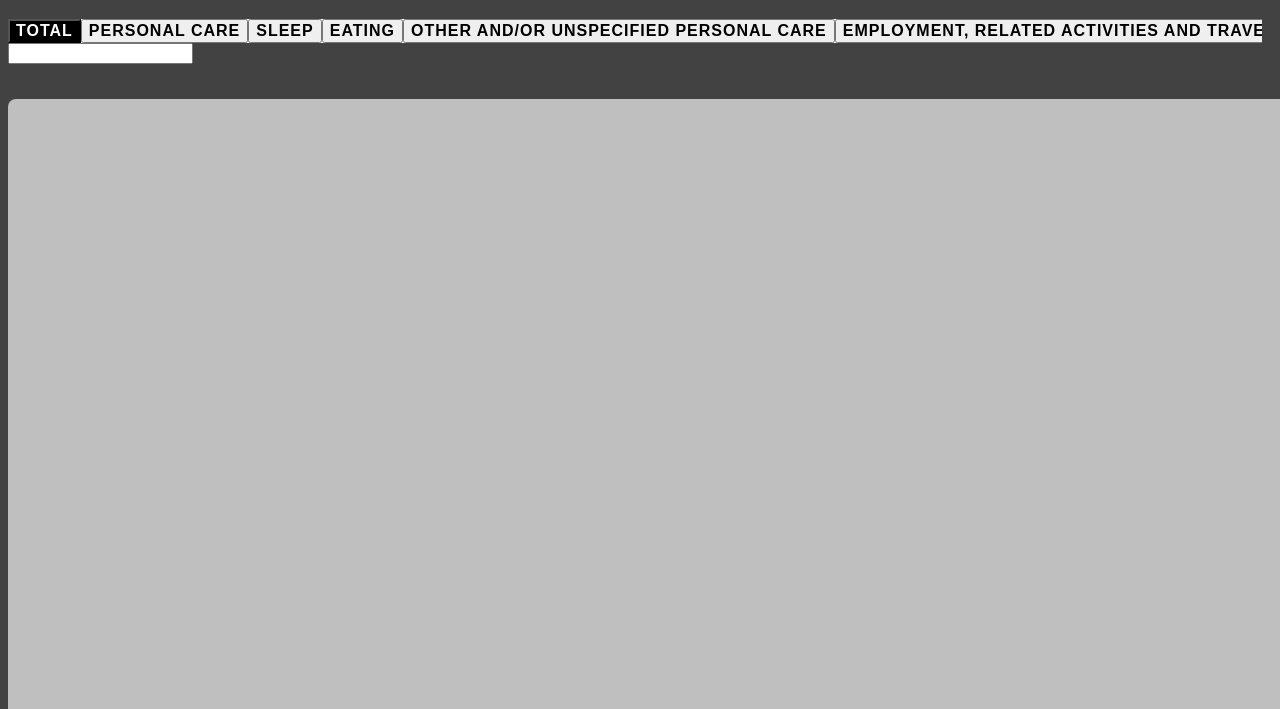
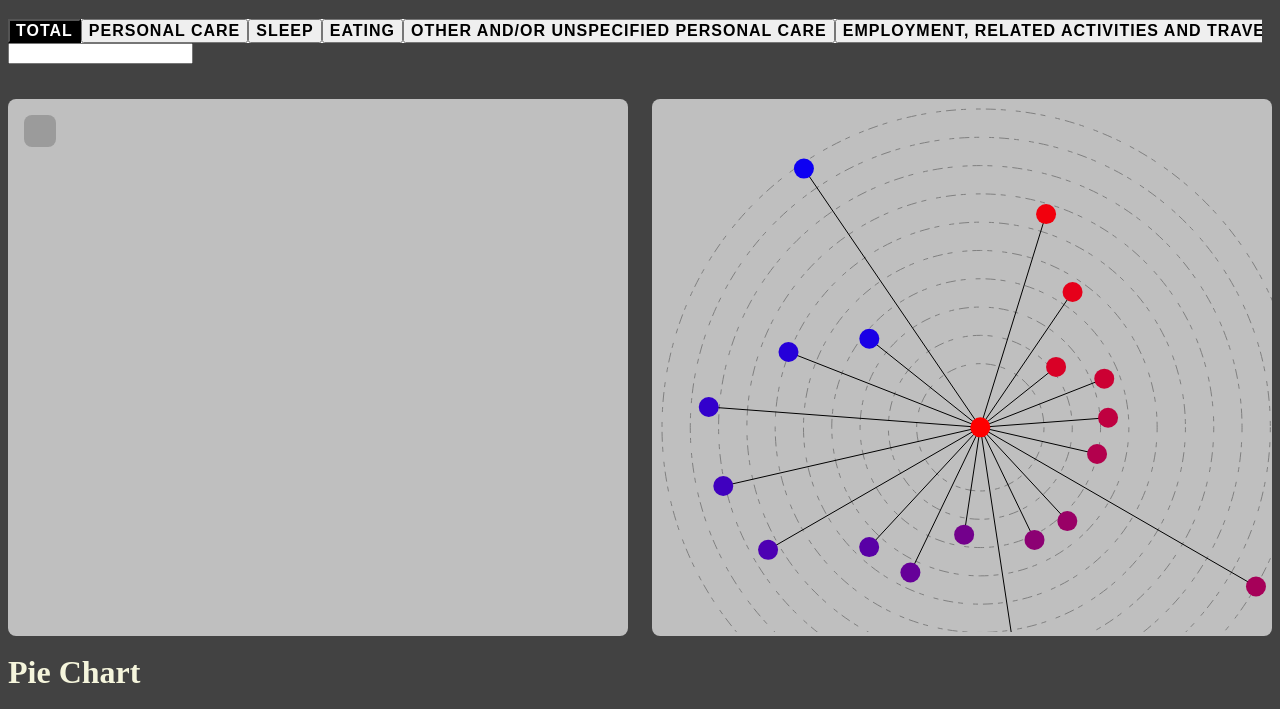
Before and after one commit to Toratom/projectInfoVis-IGR204, a plain HTML site: page index.html in a window 1280 px wide. Shown: the part 61-770 px from the top of the page. Drawn offline with Linux system fonts and the light colour scheme; no server answers.

Commit message:
ajout brut du solar orbit

```diff
--- a/css/styles.css
+++ b/css/styles.css
@@ -91,19 +91,33 @@ button:hover {
     text-overflow: clip;
 }
 
+.container {
+    position: relative;
+}
+
 .text {
-    display:block;
-    float:left;
+    display: inline-block;
     background-color:rgb(155, 155, 155);
+    position: absolute;
+    top : 0;
+    left : 0;
     color: beige;
     margin: 1em;
     padding: 1em;
     border-radius: 0.5em;
 }
 
-.map {
-    display:block;
-    float:left;
+.solarOrbit {
+    display: block;
+    float : right;
     background-color:rgb(191,191,191);
     border-radius: 0.5em;
 }
+
+.map {
+    display: block;
+    float : left;
+    display: inline-block;
+    background-color:rgb(191,191,191);
+    border-radius: 0.5em;
+}
--- a/index.html
+++ b/index.html
@@ -16,6 +16,7 @@
 
         <div class="container">
             <div class="map"></div>
+            <div class="solarOrbit"></div>
             <div class="text"></div>
         </div>
         <h1>Pie Chart</h1>
--- a/js/main.js
+++ b/js/main.js
@@ -1,6 +1,7 @@
 // Setting up the svg element for D3 to draw in
-let w = 1280
-let h = 720
+let w = window.innerWidth / 2. - 20
+let h = window.innerHeight / 1.5
+document.getElementsByClassName('container')[0].style.height = h + "px"
 
 let text = d3.select(".text");
 
@@ -246,7 +247,7 @@ function getCountryCentroid(country){
 let europeProjection = d3.geoMercator()
   .center([ 13, 52 ])
   .scale([ w / 1.5 ])
-  .translate([ w / 2, h / 2 ])
+  .translate([ 0.5 * w , 0.6 * h ])
 // The path generator uses the projection to convert the GeoJSON
 // geometry to a set of coordinates that D3 can understand
 let pathGenerator = d3.geoPath().projection(europeProjection)
@@ -293,13 +294,9 @@ d3.json(geoJsonUrl, function(error, geojson) {
             else return colorCountries(timeUse)})
 
           .on("click", function(d) {
-            text.transition()
-                .duration(200)
-                .style("opacity", .9);
             text.html("Country: " + d.properties.name)
-                .style("left", (d3.event.pageX + 30) + "px")
-                .style("top", (d3.event.pageY - 30) + "px")
 
+            currentCountry = d.properties.name
             changePieChart(d.properties.name, "Total", svg_tot)
             changePieChart(d.properties.name, "Females", svg_female)
             changePieChart(d.properties.name, "Males", svg_male)
@@ -578,3 +575,111 @@ function searchActivities() {
     }
   }
 }
+
+
+//Solar orbit
+
+let datasetSO = []
+for (i = 0; i < 20 ; i++){
+  datasetSO = [ Math.random() * 10, ...datasetSO]
+}
+
+function getDMax(c) {
+    let dmax = -1.
+    let d = 0.
+
+    for (i = 0; i < datasetSO.length; i++) {
+        d = Math.abs(datasetSO[i] -  datasetSO[c])
+        if (d > dmax) dmax = d
+    }
+    return dmax
+}
+
+let N = datasetSO.length
+let center = 0
+let dotR = 10.
+let dMax = getDMax(center) //a update quand center change
+let rMin = (N * dotR) / Math.PI
+let rMax = 5. * rMin
+let theta  = 2 * Math.PI / (N + 1)
+let centerPosX = rMax + 10
+let centerPosY = rMax + 10
+let nbOfScaleCercles = 10
+
+
+let svgSO = d3.select(".solarOrbit").append("svg").attr("width", w).attr("height", h)
+//dessine les échelles
+for (i = 0; i < nbOfScaleCercles; i++) {
+    let r = (rMax - rMin) * (i) / (nbOfScaleCercles - 1) + rMin
+    svgSO.append("circle")
+    .attr("cx", centerPosX)
+    .attr("cy", centerPosY)
+    .attr("r", r)
+    .attr("fill", "none")
+    .attr("stroke", "gray")
+    .attr("stroke-width", "1")
+    .attr("stroke-dasharray", "5,10,5")
+}
+
+
+function draw(){
+  svgSO.selectAll("line")
+        .data(datasetSO)
+        .enter()
+        .append("line")
+        .attr("x1", centerPosX)
+        .attr("y1", centerPosY)
+        .attr("x2", (d, index) => {
+            if (index == center) return centerPosX
+            let distanceToCenter = Math.abs(d -  datasetSO[center])
+            return (centerPosX + ((rMax - rMin) * distanceToCenter / dMax + rMin) * (Math.sin(index * theta)))
+        })
+        .attr("y2", (d, index) => {
+            if (index == center) return centerPosY
+            let distanceToCenter = Math.abs(d -  datasetSO[center])
+            return (centerPosY - ((rMax - rMin) * distanceToCenter / dMax + rMin) * (Math.cos(index * theta)))
+        })
+        .attr('stroke-width', '1')
+        .attr('stroke', 'black')
+
+  svgSO.selectAll("circle").filter("dot") //Pour eviter interference avec les cercles de l'échelle ajoute une classe (?) dot et filtre
+        .data(datasetSO)
+        .enter()
+        .append("circle")
+        .attr("r", (d) => dotR)
+        .attr("cx", (d, index)=> {
+            if(index != center) {
+                let distanceToCenter = Math.abs(d -  datasetSO[center])
+                return (centerPosX + ((rMax - rMin) * distanceToCenter / dMax + rMin) * (Math.sin(index * theta)))
+            }
+            else{
+                return centerPosX
+            }
+        })
+        .attr("cy", (d, index)=>{
+            if(index != center) {
+                let distanceToCenter = Math.abs(d -  datasetSO[center])
+                return(centerPosY - ((rMax - rMin) * distanceToCenter / dMax + rMin) * (Math.cos(index * theta)))
+            }
+            else {
+                return centerPosY;
+            }
+        })
+        .attr("fill", (d, index) => {
+            color = d3.interpolate("red", "blue")(index / N)
+            //color = ((index==center)?"red": "black")
+            return color
+        })
+
+        console.log("test")
+        // svg.append("g")
+        // .attr("class", "x axis")
+        // .attr("transform", "translate(0, " + (h)  +")")
+        // .call(d3.axisBottom(x))
+        // svg.append("g")
+        //     .attr("class", "y axis")
+        //     .call(d3.axisRight(y))
+
+}
+
+draw()
```
